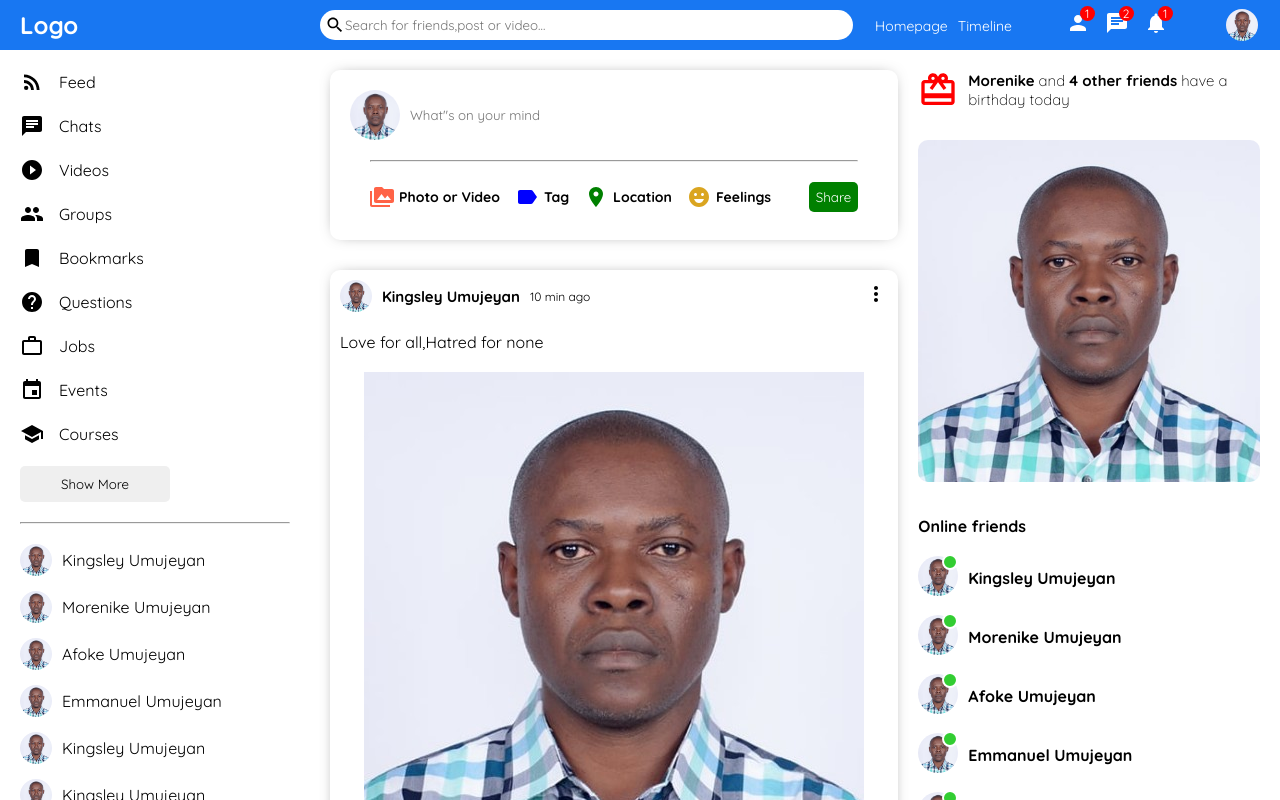
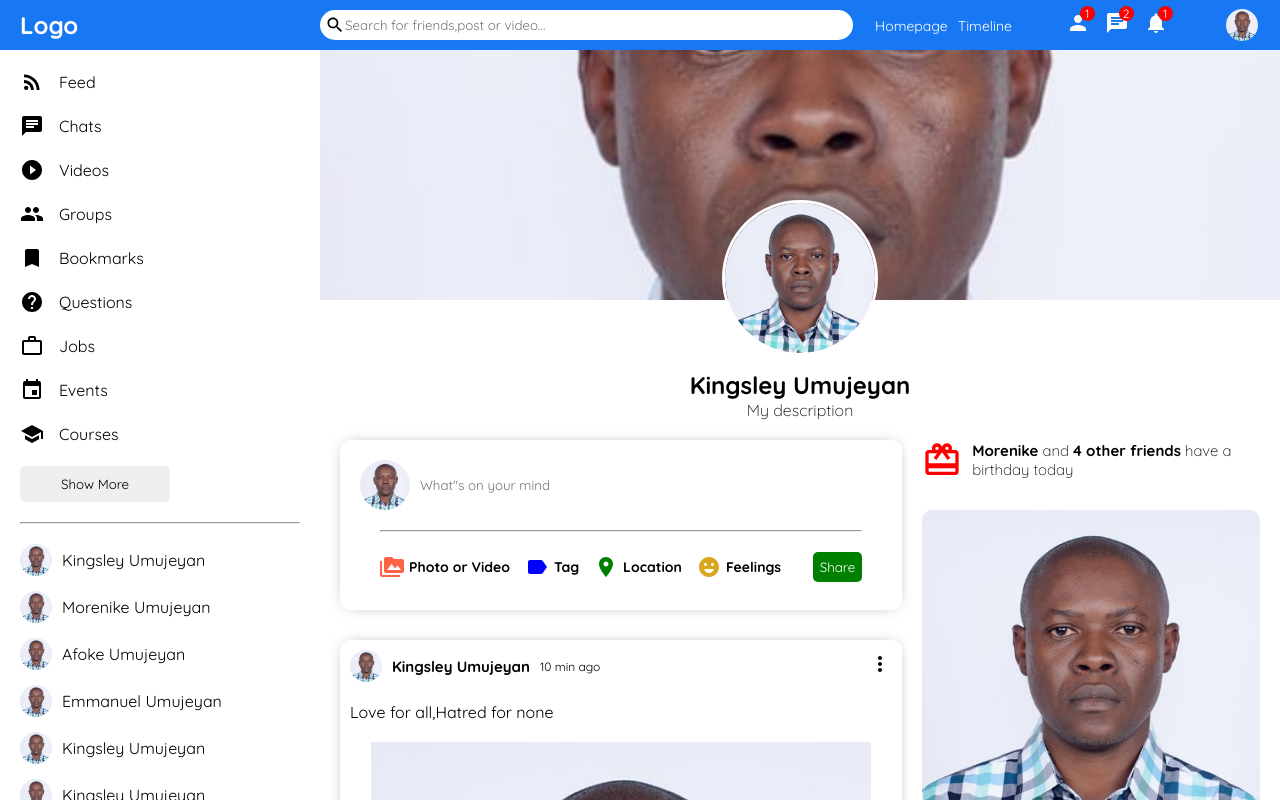
Before and after one commit to kuicpet/social_media_client, a React (Create React App) app: page / in a window 1280 px wide. Shown: the top 800 px of the page. Built offline with nearby package versions, Linux system fonts and the light colour scheme.

Commit message:
ft--profile page

```diff
--- a/src/App.js
+++ b/src/App.js
@@ -1,8 +1,9 @@
 import './App.css';
-import Home from './pages/home/Home';
+//import Home from './pages/home/Home';
+import Profile from './pages/Profile';
 
 function App() {
-  return <Home/>;
+  return <Profile/>;
 }
 
 export default App;
--- a/src/components/Rightbar.js
+++ b/src/components/Rightbar.js
@@ -4,7 +4,7 @@ import styled from 'styled-components/macro';
 import { Users } from '../dummyData';
 import Online from './Online';
 
-export default function Rightbar({user}) {
+export default function Rightbar({profile}) {
   return (
     <Wrapper>
       <RightbarContainer>
--- /dev/null
+++ b/src/pages/Profile.js
@@ -0,0 +1,84 @@
+import React from 'react';
+import styled from 'styled-components';
+import Feed from '../components/Feed';
+import Navbar from '../components/Navbar';
+import Rightbar from '../components/Rightbar';
+import Sidebar from '../components/Sidebar';
+
+export default function Profile() {
+  return (
+    <>
+      <Navbar />
+      <Wrapper>
+        <Sidebar />
+        <ProfileRight>
+          <div className="profileTop">
+            <div className="profileCover">
+              <img
+                className="profileCoverImg"
+                src="/assets/kingsley_photo.jpg"
+                alt=""
+              />
+              <img
+                className="profileImg"
+                src="/assets/kingsley_photo.jpg"
+                alt=""
+              />
+            </div>
+            <div className="profileInfo">
+              <h4 className="profileInfoName">Kingsley Umujeyan</h4>
+              <span className="profileInfoDesc">My description</span>
+            </div>
+          </div>
+          <div className="profileBottom">
+            <Feed />
+            <Rightbar profile/>
+          </div>
+        </ProfileRight>
+      </Wrapper>
+    </>
+  );
+}
+
+const Wrapper = styled.div`
+  display: flex;
+`;
+const ProfileRight = styled.div`
+  flex: 9;
+  .profileCover {
+    height: 320px;
+    position: relative;
+    .profileCoverImg {
+      width: 100%;
+      height: 250px;
+      object-fit: cover;
+    }
+    .profileImg {
+      width: 150px;
+      height: 150px;
+      border-radius: 50%;
+      object-fit: cover;
+      position: absolute;
+      left: 0;
+      right: 0;
+      margin: auto;
+      top: 150px;
+      border: 3px solid white;
+    }
+  }
+  .profileInfo {
+    display: flex;
+    flex-direction: column;
+    align-items: center;
+    justify-content: center;
+    .profileInfoName {
+        font-size: 24px;
+    }
+    .profileInfoDesc {
+        font-weight: 300;
+    }
+  }
+  .profileBottom {
+    display: flex;
+  }
+`;
```
